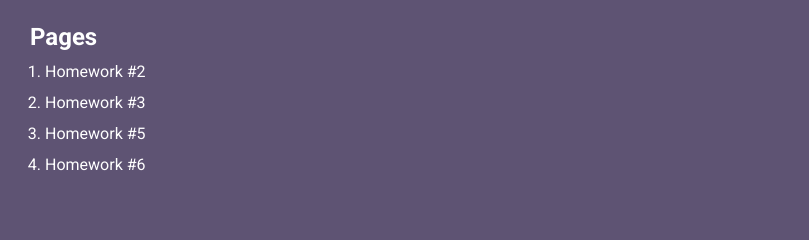
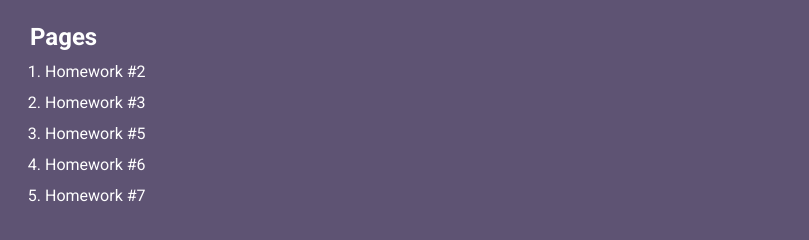
Before and after one commit to MaksymSurkov/js_course_hw, a plain HTML site: page index.html in a window 1280 px wide. Shown: the part 52-292 px from the top of the page, without its empty margins (0-809 px from the left). Drawn offline with Linux system fonts and the light colour scheme.

Commit message:
Update index.html

```diff
--- a/index.html
+++ b/index.html
@@ -26,6 +26,9 @@
 				<li class="main__item">
 					<a class="main__link" href="hw_6/hw6.html">Homework #6</a>
 				</li>
+				<li class="main__item">
+					<a class="main__link" href="hw_7/hw7.html">Homework #7</a>
+				</li>
 			</ol>
 		</main>
 		<footer class="footer"></footer>
```
